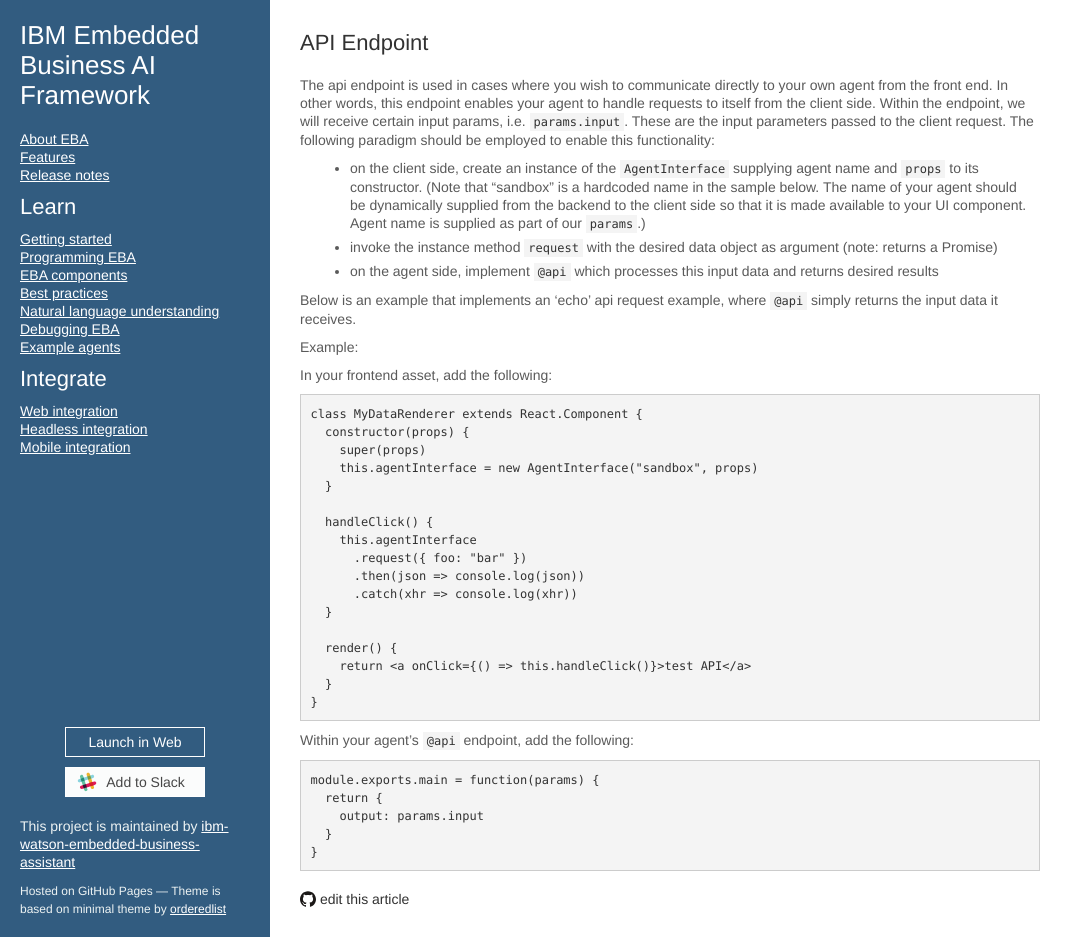
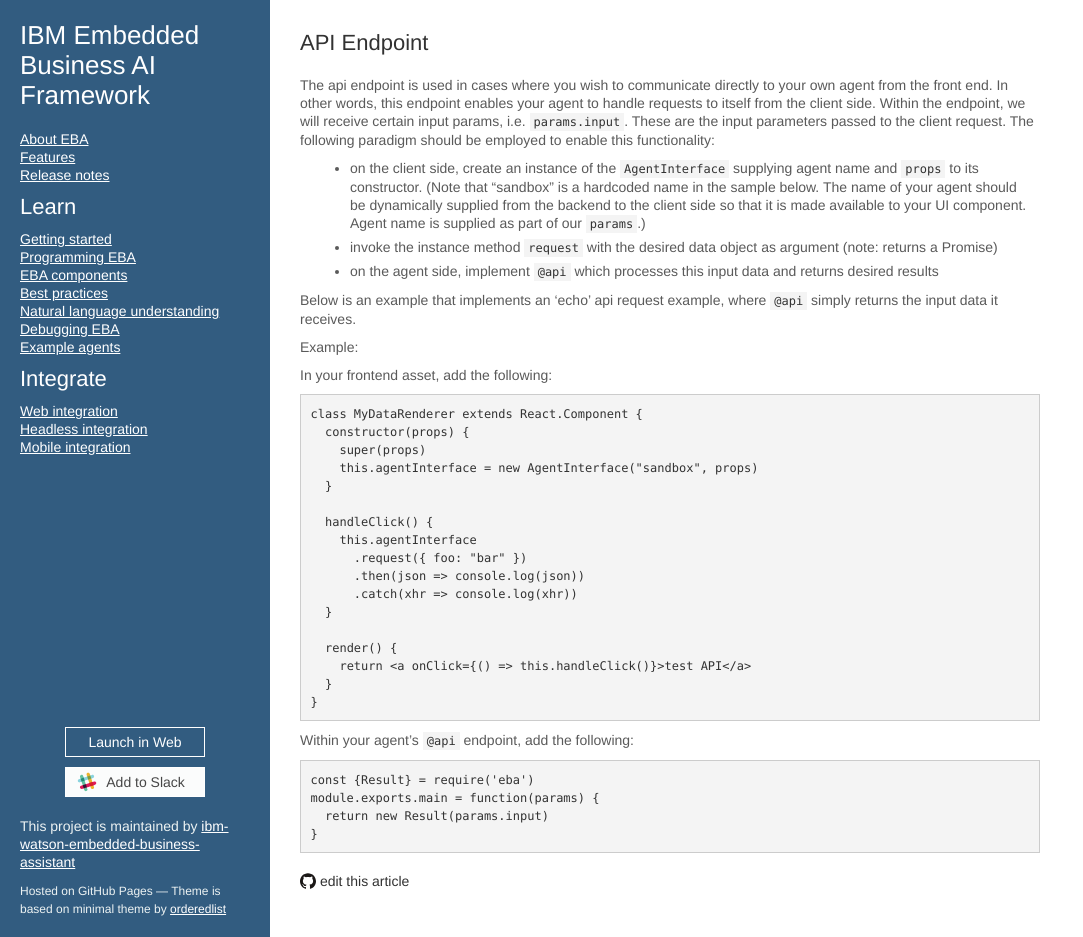
Before and after one commit to ibm-watson-embedded-business-assistant/eba-example-agents, a Jekyll site: the page built from docs/lab/endpoints/API.md, in a window 1280 px wide and 937 px high. Shown: the whole window, without its empty margins (0-1083 px from the left). Built offline with Jekyll 4.4.1, drawn with Linux system fonts in a browser that asks for light colours; our own code applies the rules of GitHub Pages for plain Markdown files.

Commit message:
Update API.md

````diff
--- a/docs/lab/endpoints/API.md
+++ b/docs/lab/endpoints/API.md
@@ -35,9 +35,8 @@
 Within your agent's `@api` endpoint, add the following:
 
 ```
+const {Result} = require('eba')
 module.exports.main = function(params) {
-  return {
-    output: params.input
-  }
+  return new Result(params.input)
 }
 ```
````
